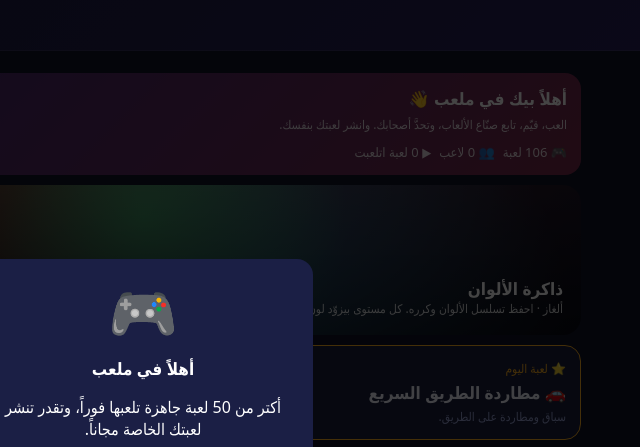
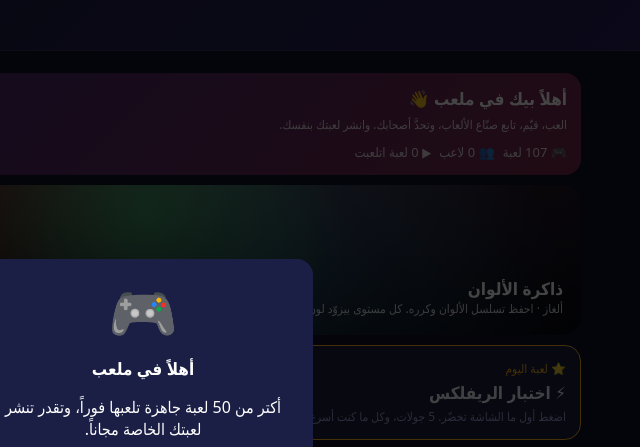
Before and after one commit to mohamedelsayed16399-bit/playhub-ar, a plain HTML site: page index.html in a window 1280 px wide. Shown: the top 447 px of the page, 497-1137 px from the left. Drawn offline with Linux system fonts and the light colour scheme; no server answers.

Commit message:
Update index.html

```diff
--- a/index.html
+++ b/index.html
@@ -62,7 +62,7 @@ body.light{--bg:#f4f5ff;--card:#fff;--card2:#e8eaff;--tx:#1a1d3a;--mu:#5a6090}bo
 <main id="app"></main>
 <nav id="nav"></nav>
 <script src="config.js"></script>
-<script src="games.js"></script>
+<script src="games.js"></script><script src="games2.js"></script>
 <script src="app.js"></script>
 </body>
 </html>
```
